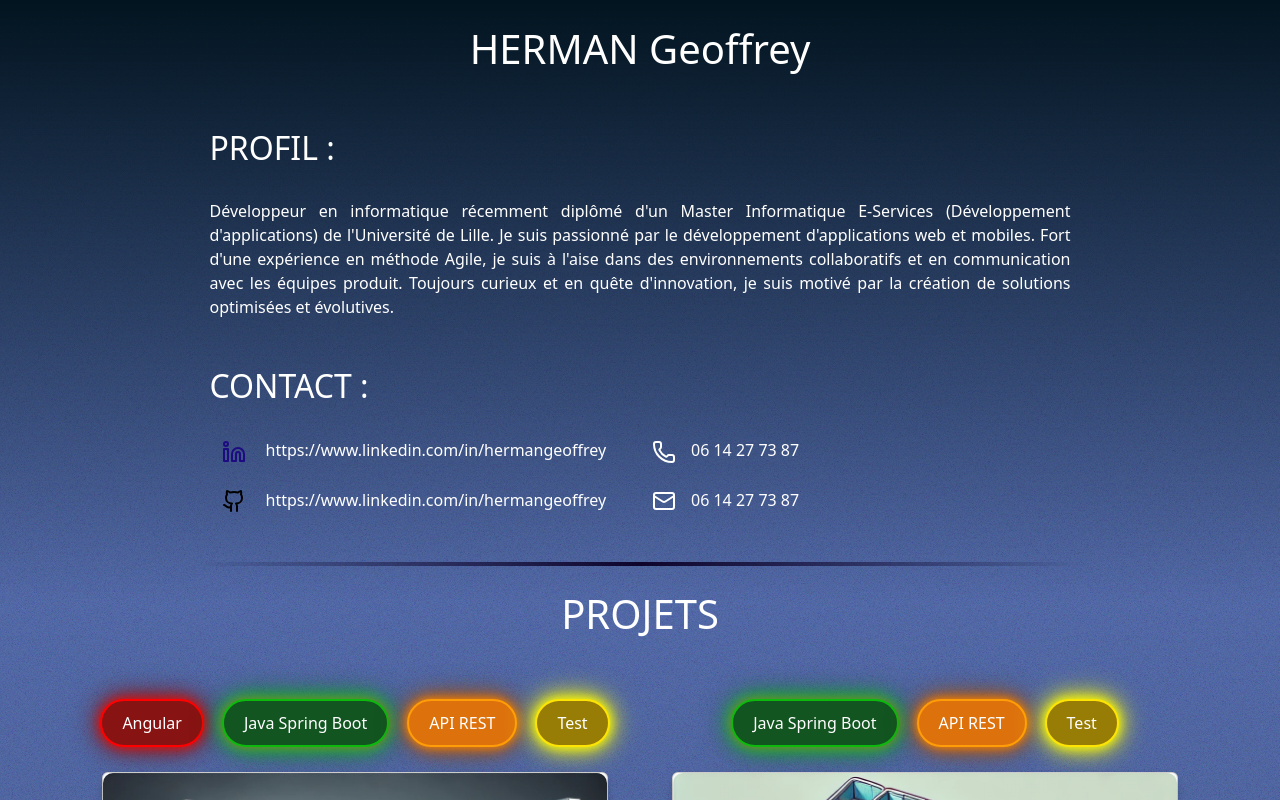
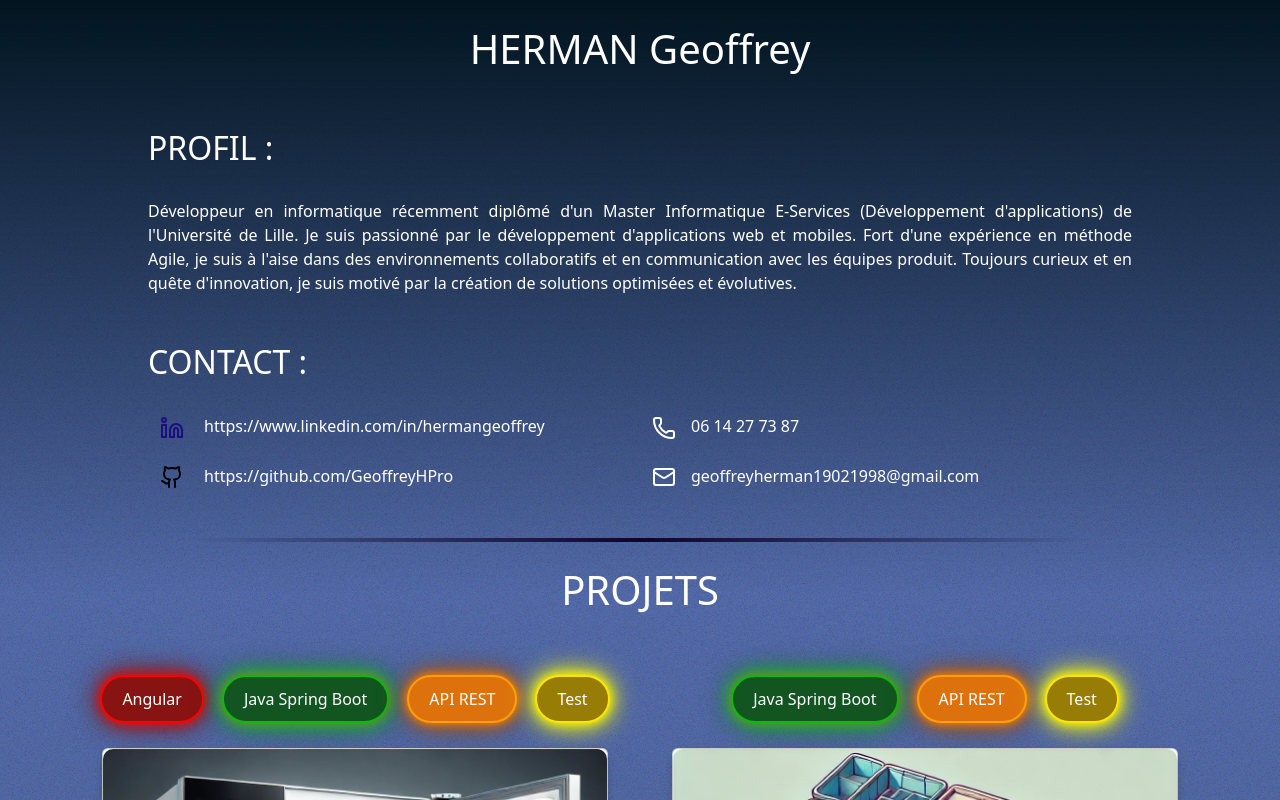
Before and after one commit to GeoffreyHPro/portfolio, a React (Create React App) app: page / in a window 1280 px wide. Shown: the top 800 px of the page. Built offline with nearby package versions, Linux system fonts and the light colour scheme.

Commit message:
fix: text overflow

```diff
--- a/src/PresentationComponent/presentation.js
+++ b/src/PresentationComponent/presentation.js
@@ -9,8 +9,8 @@ export function Presentation() {
             <br></br>
             <div style={{
                 textAlign: 'justify',
-                width: "70%",
-                margin: "auto"
+                width: "80%",
+                margin: "auto",
             }}>
                 <h2>PROFIL :</h2>
                 <br></br>
@@ -22,7 +22,7 @@ export function Presentation() {
             <br></br>
             <br></br>
             <div style={{
-                width: "70%",
+                width: "80%",
                 margin: "auto",
                 textAlign: "left"
             }}>
@@ -30,7 +30,7 @@ export function Presentation() {
             </div>
 
             <div id='contact' className="row" style={{
-                width: "70%",
+                width: "80%",
                 margin: "auto"
             }}>
                 <div className='col-md-6 col-12' style={{
@@ -54,11 +54,13 @@ export function Presentation() {
                     <div>
                         <a href="https://github.com/GeoffreyHPro"
                             style={{
-                                color: "black"
+                                color: "black",
+                                whiteSpace: "normal",
+                                overflowWrap: "break-word"
                             }}>
                             <Github size={24} />
                         </a>
-                        https://www.linkedin.com/in/hermangeoffrey
+                        https://github.com/GeoffreyHPro
                     </div>
                 </div>
                 <div className='col-md-6 col-12 mx-auto' style={{
@@ -76,7 +78,7 @@ export function Presentation() {
                         <Mail style={{
                             marginRight: "15px"
                         }} size={24} />
-                        06 14 27 73 87
+                        geoffreyherman19021998@gmail.com
                     </div>
                 </div>
             </div>
```
